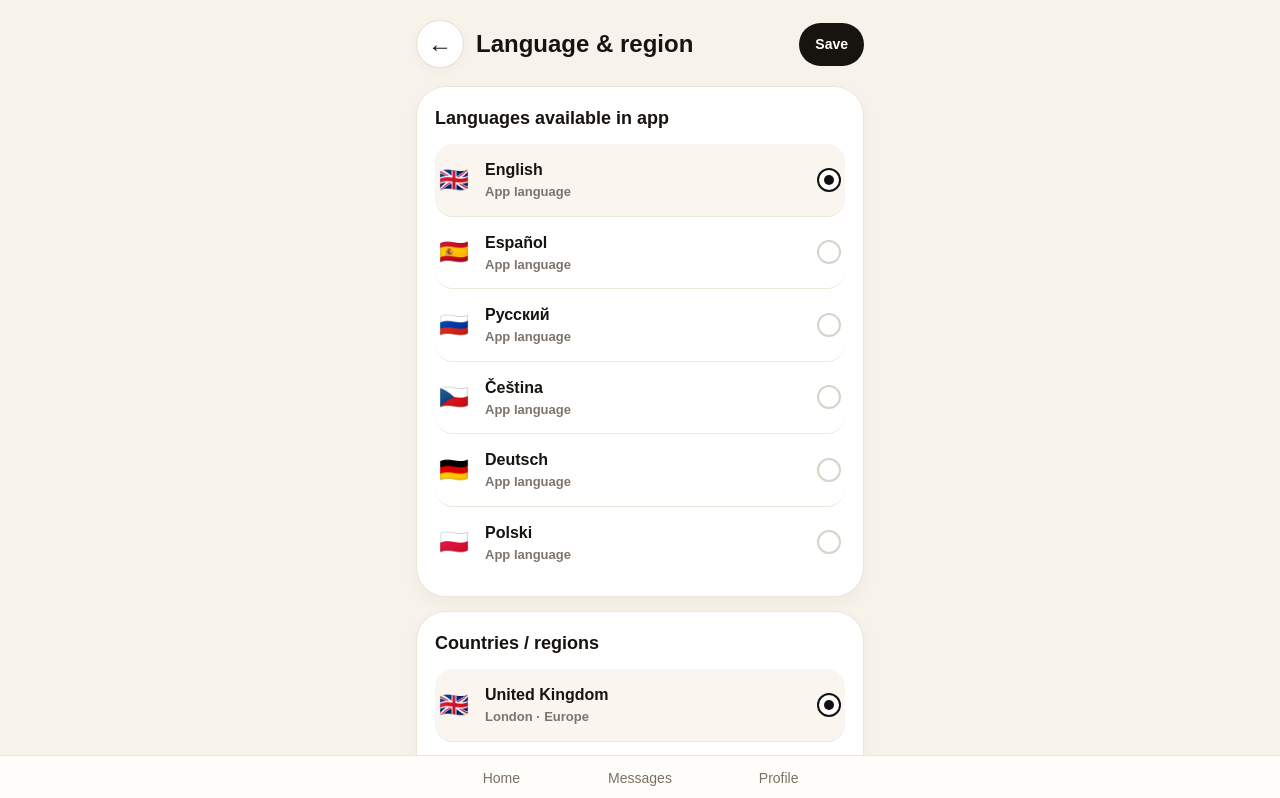
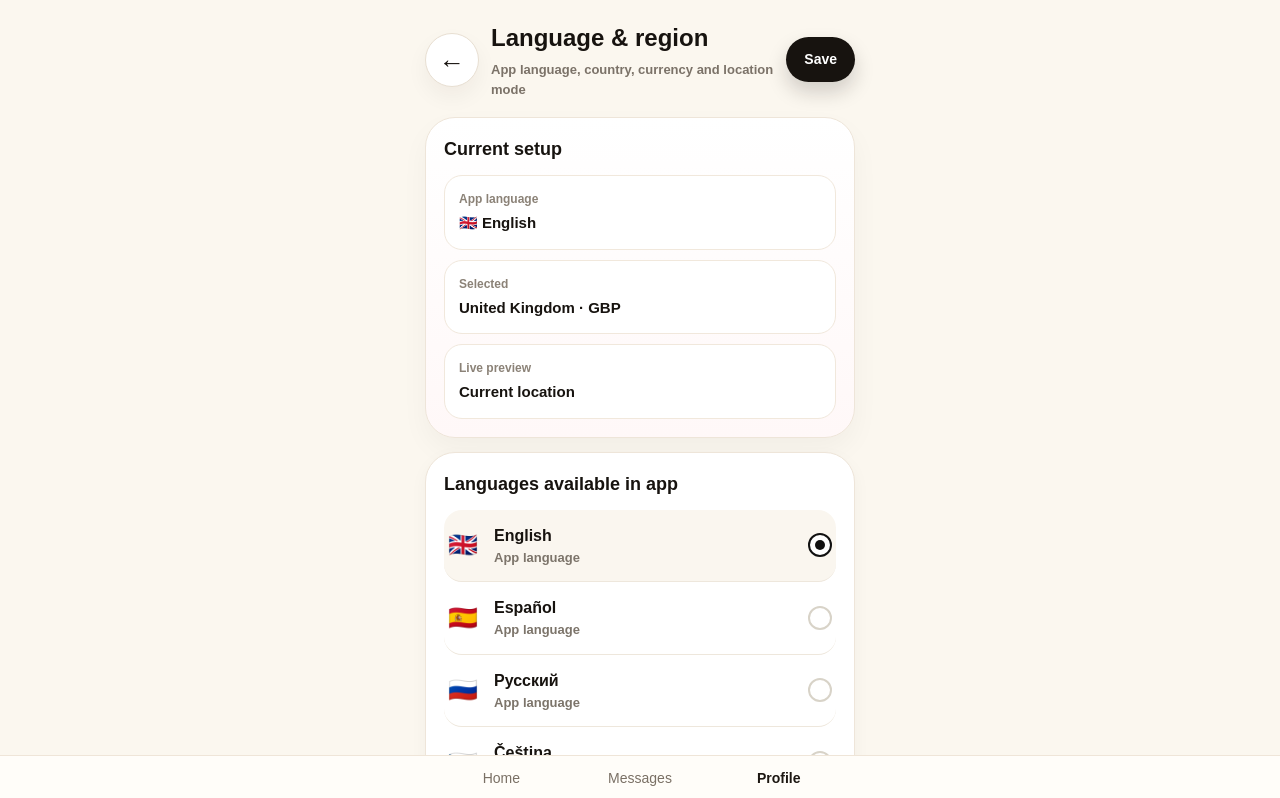
Before and after one commit to bellasalon4u-source/mapbookapp, a Next.js app: page /profile/language-region in a window 1280 px wide. Shown: the top 798 px of the page. Built offline with nearby package versions, Linux system fonts and the light colour scheme.

Commit message:
git add app/profile/language-region/page.tsx git commit -m "polish language and region settings page"

```diff
--- a/app/profile/language-region/page.tsx
+++ b/app/profile/language-region/page.tsx
@@ -32,6 +32,7 @@ type StoredLocation = {
 const pageTexts = {
   EN: {
     title: 'Language & region',
+    subtitle: 'App language, country, currency and location mode',
     save: 'Save',
     languageSection: 'Languages available in app',
     regionSection: 'Countries / regions',
@@ -47,6 +48,8 @@ const pageTexts = {
     saved: 'Settings saved',
     selected: 'Selected',
     languageApp: 'App language',
+    overview: 'Current setup',
+    livePreview: 'Live preview',
     britishPound: 'British Pound',
     euro: 'Euro',
     usDollar: 'US Dollar',
@@ -65,6 +68,7 @@ const pageTexts = {
   },
   ES: {
     title: 'Idioma y región',
+    subtitle: 'Idioma de la app, país, moneda y modo de ubicación',
     save: 'Guardar',
     languageSection: 'Idiomas disponibles en la app',
     regionSection: 'Países / regiones',
@@ -80,6 +84,8 @@ const pageTexts = {
     saved: 'Ajustes guardados',
     selected: 'Seleccionado',
     languageApp: 'Idioma de la app',
+    overview: 'Configuración actual',
+    livePreview: 'Vista previa',
     britishPound: 'Libra esterlina',
     euro: 'Euro',
     usDollar: 'Dólar estadounidense',
@@ -98,6 +104,7 @@ const pageTexts = {
   },
   RU: {
     title: 'Язык и регион',
+    subtitle: 'Язык приложения, страна, валюта и режим локации',
     save: 'Сохранить',
     languageSection: 'Языки приложения',
     regionSection: 'Страны / регионы',
@@ -113,6 +120,8 @@ const pageTexts = {
     saved: 'Настройки сохранены',
     selected: 'Выбрано',
     languageApp: 'Язык приложения',
+    overview: 'Текущая конфигурация',
+    livePreview: 'Предпросмотр',
     britishPound: 'Британский фунт',
     euro: 'Евро',
     usDollar: 'Доллар США',
@@ -131,6 +140,7 @@ const pageTexts = {
   },
   CZ: {
     title: 'Jazyk a region',
+    subtitle: 'Jazyk aplikace, země, měna a režim polohy',
     save: 'Uložit',
     languageSection: 'Jazyky aplikace',
     regionSection: 'Země / regiony',
@@ -146,6 +156,8 @@ const pageTexts = {
     saved: 'Nastavení uloženo',
     selected: 'Vybráno',
     languageApp: 'Jazyk aplikace',
+    overview: 'Aktuální nastavení',
+    livePreview: 'Náhled',
     britishPound: 'Britská libra',
     euro: 'Euro',
     usDollar: 'Americký dolar',
@@ -164,6 +176,7 @@ const pageTexts = {
   },
   DE: {
     title: 'Sprache & Region',
+    subtitle: 'App-Sprache, Land, Währung und Standortmodus',
     save: 'Speichern',
     languageSection: 'Verfügbare App-Sprachen',
     regionSection: 'Länder / Regionen',
@@ -179,6 +192,8 @@ const pageTexts = {
     saved: 'Einstellungen gespeichert',
     selected: 'Ausgewählt',
     languageApp: 'App-Sprache',
+    overview: 'Aktuelle Konfiguration',
+    livePreview: 'Vorschau',
     britishPound: 'Britisches Pfund',
     euro: 'Euro',
     usDollar: 'US-Dollar',
@@ -197,6 +212,7 @@ const pageTexts = {
   },
   PL: {
     title: 'Język i region',
+    subtitle: 'Język aplikacji, kraj, waluta i tryb lokalizacji',
     save: 'Zapisz',
     languageSection: 'Języki aplikacji',
     regionSection: 'Kraje / regiony',
@@ -212,6 +228,8 @@ const pageTexts = {
     saved: 'Ustawienia zapisane',
     selected: 'Wybrano',
     languageApp: 'Język aplikacji',
+    overview: 'Aktualna konfiguracja',
+    livePreview: 'Podgląd',
     britishPound: 'Funt brytyjski',
     euro: 'Euro',
     usDollar: 'Dolar amerykański',
@@ -552,14 +570,17 @@ export default function LanguageRegionPage() {
 
   return (
     <main
-      className="min-h-screen px-4 py-5 pb-24"
-      style={{ background: '#f7f3eb' }}
+      style={{
+        minHeight: '100vh',
+        background: '#fbf7ef',
+        padding: '20px 16px 110px',
+      }}
     >
-      <div className="mx-auto max-w-md">
+      <div style={{ maxWidth: 430, margin: '0 auto' }}>
         <div
           style={{
             display: 'grid',
-            gridTemplateColumns: '48px 1fr auto',
+            gridTemplateColumns: '54px 1fr auto',
             alignItems: 'center',
             gap: 12,
             marginBottom: 18,
@@ -569,21 +590,22 @@ export default function LanguageRegionPage() {
             type="button"
             onClick={() => router.back()}
             style={{
-              width: 48,
-              height: 48,
+              width: 54,
+              height: 54,
               borderRadius: 999,
               border: '1px solid #e8dfd2',
               background: '#fff',
-              fontSize: 24,
+              fontSize: 26,
               fontWeight: 900,
               color: '#17130f',
-              boxShadow: '0 2px 8px rgba(0,0,0,0.04)',
+              boxShadow: '0 10px 22px rgba(44, 23, 10, 0.05)',
               cursor: 'pointer',
             }}
           >
             ←
           </button>
 
+          <div>
             <h1
               style={{
                 fontSize: 24,
@@ -594,6 +616,17 @@ export default function LanguageRegionPage() {
             >
               {text.title}
             </h1>
+            <div
+              style={{
+                marginTop: 4,
+                fontSize: 13,
+                color: '#7b7268',
+                fontWeight: 700,
+              }}
+            >
+              {text.subtitle}
+            </div>
+          </div>
 
           <button
             type="button"
@@ -603,14 +636,93 @@ export default function LanguageRegionPage() {
               background: '#17130f',
               color: '#fff',
               borderRadius: 999,
-              padding: '11px 16px',
+              padding: '12px 18px',
               fontSize: 14,
               fontWeight: 900,
               cursor: 'pointer',
+              boxShadow: '0 10px 20px rgba(23,19,15,0.18)',
             }}
           >
             {text.save}
           </button>
+        </div>
+
+        <div
+          style={{
+            background: 'linear-gradient(180deg, #ffffff 0%, #fff8f8 100%)',
+            borderRadius: 30,
+            padding: 18,
+            border: '1px solid #eee5d9',
+            boxShadow: '0 12px 28px rgba(0,0,0,0.04)',
+            marginBottom: 14,
+          }}
+        >
+          <div
+            style={{
+              fontSize: 18,
+              fontWeight: 900,
+              color: '#17130f',
+              marginBottom: 12,
+            }}
+          >
+            {text.overview}
+          </div>
+
+          <div
+            style={{
+              display: 'grid',
+              gap: 10,
+            }}
+          >
+            <div
+              style={{
+                borderRadius: 18,
+                background: '#fff',
+                border: '1px solid #f1e8dc',
+                padding: 14,
+              }}
+            >
+              <div style={{ fontSize: 12, color: '#8b8277', fontWeight: 800, marginBottom: 4 }}>
+                {text.languageApp}
+              </div>
+              <div style={{ fontSize: 15, color: '#17130f', fontWeight: 900 }}>
+                {languageOptions.find((item) => item.value === selectedLanguage)?.flag}{' '}
+                {languageOptions.find((item) => item.value === selectedLanguage)?.label}
+              </div>
+            </div>
+
+            <div
+              style={{
+                borderRadius: 18,
+                background: '#fff',
+                border: '1px solid #f1e8dc',
+                padding: 14,
+              }}
+            >
+              <div style={{ fontSize: 12, color: '#8b8277', fontWeight: 800, marginBottom: 4 }}>
+                {text.selected}
+              </div>
+              <div style={{ fontSize: 15, color: '#17130f', fontWeight: 900 }}>
+                {selectedRegion} · {selectedCurrency}
+              </div>
+            </div>
+
+            <div
+              style={{
+                borderRadius: 18,
+                background: '#fff',
+                border: '1px solid #f1e8dc',
+                padding: 14,
+              }}
+            >
+              <div style={{ fontSize: 12, color: '#8b8277', fontWeight: 800, marginBottom: 4 }}>
+                {text.livePreview}
+              </div>
+              <div style={{ fontSize: 15, color: '#17130f', fontWeight: 900 }}>
+                {locationSummary}
+              </div>
+            </div>
+          </div>
         </div>
 
         <div
@@ -915,7 +1027,7 @@ export default function LanguageRegionPage() {
         </div>
       </div>
 
-      <BottomNav />
+      <BottomNav active="profile" />
     </main>
   );
 }
```
Lines whose indentation alone changed are shown as unchanged.
